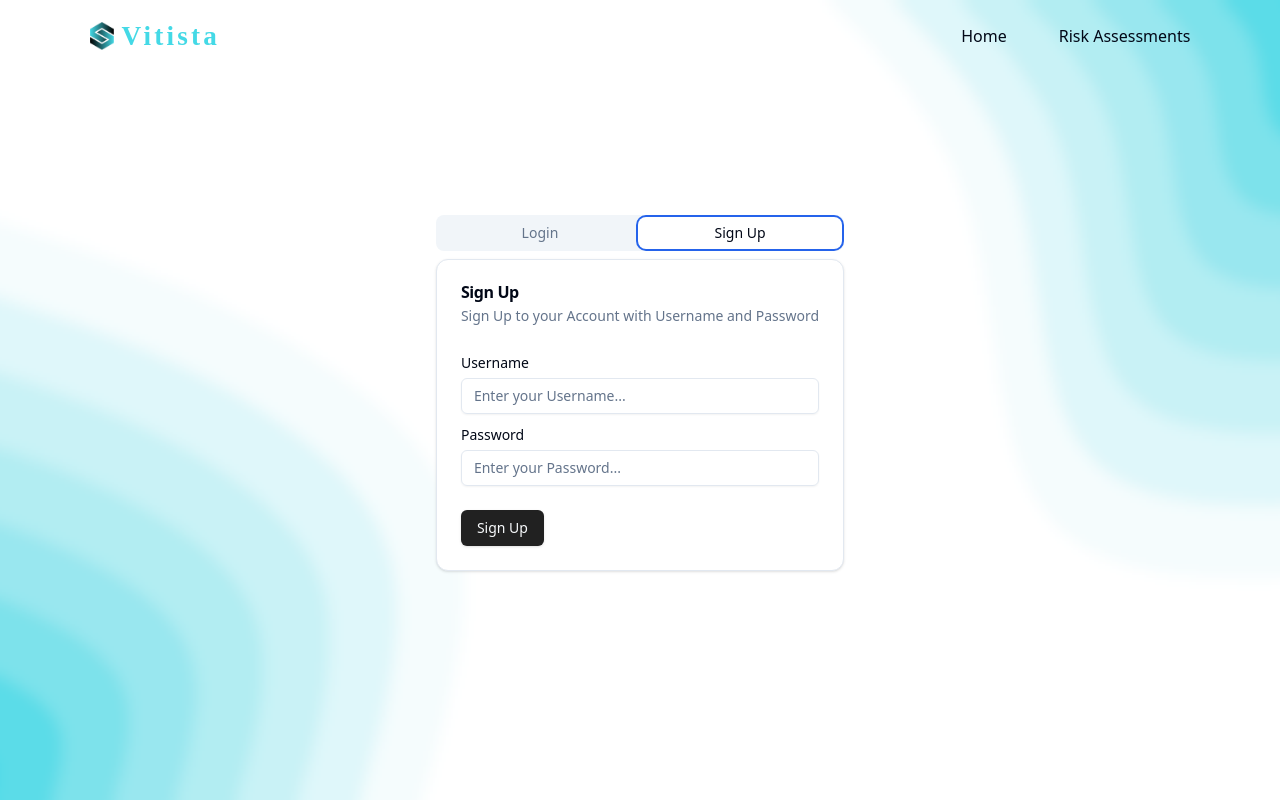
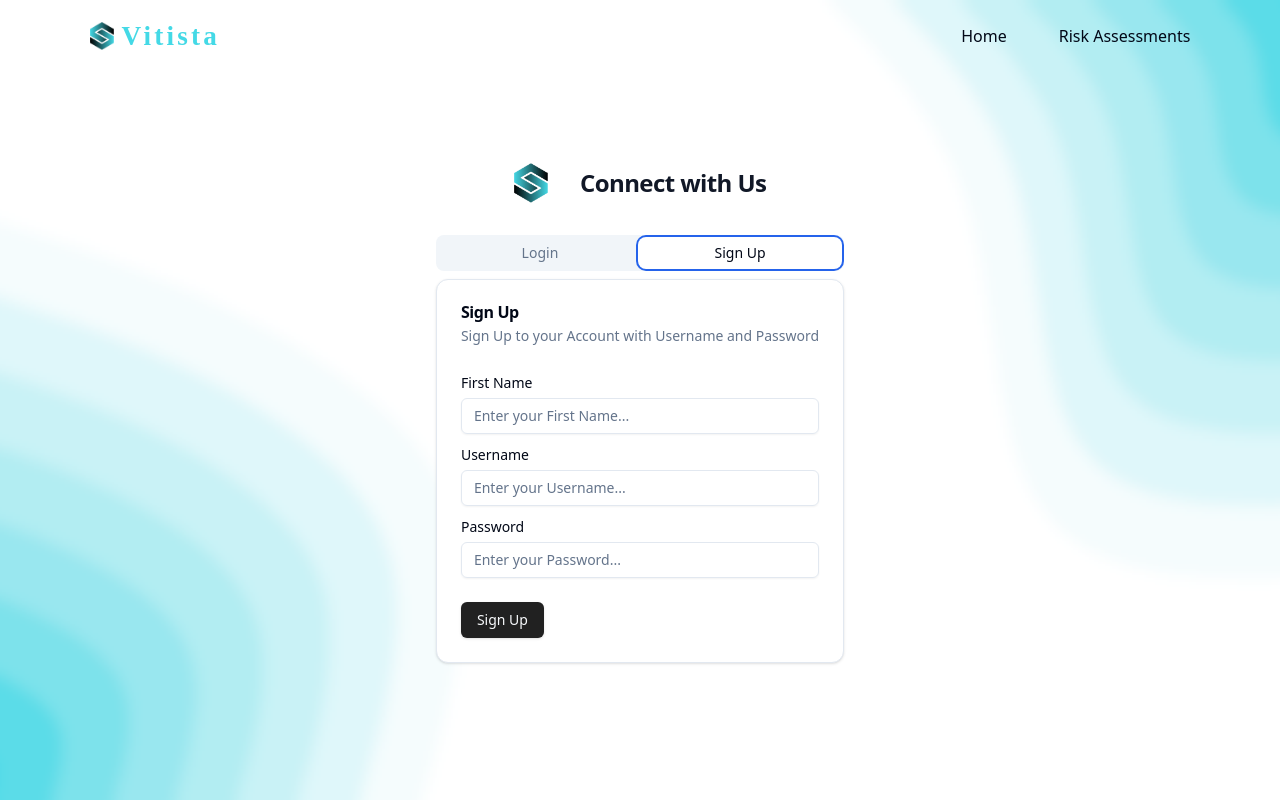
Before and after one commit to puneeth072003/Vitista, a React (Vite) app in the folder Frontend/: page /connect in a window 1280 px wide. Both pictures are taken after a click on the tab "Sign Up". Built offline with nearby package versions, Linux system fonts and the light colour scheme; no server answers; a web font is replaced by a local one.

Commit message:
fix #3: Fixed Connect Page Styles and Logic
Signed-off-by: Soorya U <sooryau7@gmail.com>

```diff
--- a/Frontend/src/pages/Connect/index.tsx
+++ b/Frontend/src/pages/Connect/index.tsx
@@ -21,35 +21,42 @@ import { faThumbsUp } from "@fortawesome/free-solid-svg-icons";
 import { IConnect } from "@/interface";
 
 import axios from "axios";
+
 import { useNavigate } from "react-router-dom";
+
+import logo from "@/assets/icon.png";
 
 const BACKEND_URL = import.meta.env.VITE_BACKEND_URL;
 
 function Connect() {
   const [username, setUsername] = useState("");
   const [password, setPassword] = useState("");
+  const [firstName, setFirstName] = useState("");
   const [error, setError] = useState(false);
   const [success, setSuccess] = useState(false);
-  const [messages, setMessages] = useState("");
+  const [messages, setMessages] = useState(
+    "Username has been Taken. Try to set another Username."
+  );
 
   const navigate = useNavigate();
 
   const handleLogin = async () => {
-    console.log(`${BACKEND_URL}/v1/signin`);
     const res = await axios.get<IConnect>(`${BACKEND_URL}/v1/signin`, {
       params: { username, password },
     });
 
-    console.log(res.data);
     if (res.data && "error" in res.data) {
       setMessages("Invalid Username or Password");
       setError(true);
-      const setOut = setTimeout(() => setError(false), 5000);
-      clearTimeout(setOut);
+      setTimeout(() => {
+        setError(false);
+      }, 5000);
     } else {
       setSuccess(true);
-      const setOut = setTimeout(() => setError(false), 5000);
-      clearTimeout(setOut);
+      setMessages("Login Successfull!");
+      setTimeout(() => {
+        setSuccess(false);
+      }, 5000);
       navigate("/");
     }
   };
@@ -63,44 +70,55 @@ function Connect() {
     if ("error" in res.data) {
       setError(true);
       setMessages("Username has been Taken. Try to set another Username.");
-      const setOut = setTimeout(() => setError(false), 5000);
-      clearTimeout(setOut);
+      setTimeout(() => {
+        setError(false);
+      }, 5000);
     } else {
       setSuccess(true);
-      const setOut = setTimeout(() => setError(false), 5000);
-      clearTimeout(setOut);
+      setMessages("Sign Up Successfull!");
+      setTimeout(() => {
+        setSuccess(false);
+      }, 5000);
       navigate("/");
     }
   };
 
   return (
     <>
-      {error ? (
+      <main
+        data-place="connect"
+        className="flex flex-col justify-center items-center h-[85vh] gap-[2rem]"
+      >
+        {error && (
           <>
-          <Alert variant="destructive" className="w-[80%] absolute left-[10%]">
+            <Alert
+              variant="destructive"
+              className="w-[80%] shadow shadow-[#00000017] bg-[#00000005]"
+            >
               <ExclamationTriangleIcon className="h-4 w-4" />
               <AlertTitle>Error</AlertTitle>
               <AlertDescription>{messages}</AlertDescription>
             </Alert>
           </>
-      ) : (
-        <></>
         )}
-      {success ? (
+        {success && (
           <>
             <Alert
               variant="default"
-            className="w-[80%] absolute left-[10%] bg-transparent"
+              className="w-[80%] shadow shadow-[#00000017] bg-[#00000005]"
             >
               <FontAwesomeIcon className="h-4 w-4" icon={faThumbsUp} />
               <AlertTitle>Success</AlertTitle>
               <AlertDescription>{messages}</AlertDescription>
             </Alert>
           </>
-      ) : (
-        <></>
         )}
-      <main className="flex flex-col justify-center items-center h-[80vh]  ">
+        <div className="flex justify-center items-center sm:mx-auto sm:w-full sm:max-w-sm gap-[2rem]">
+          <img className="h-10 w-auto" src={logo} alt="Logo" />
+          <h2 className="text-center text-2xl font-bold leading-9 tracking-tight text-gray-900">
+            Connect with Us
+          </h2>
+        </div>
         <Tabs defaultValue="login" className="w-inherit px-6">
           <TabsList className="grid w-full grid-cols-2">
             <TabsTrigger value="login">Login</TabsTrigger>
@@ -155,6 +173,15 @@ function Connect() {
               </CardHeader>
               <CardContent className="space-y-2">
                 <div className="space-y-1">
+                  <Label htmlFor="first-name">First Name</Label>
+                  <Input
+                    id="first-name"
+                    placeholder="Enter your First Name..."
+                    value={firstName}
+                    onChange={(e) => setFirstName(e.target.value)}
+                  />
+                </div>
+                <div className="space-y-1">
                   <Label htmlFor="username">Username</Label>
                   <Input
                     id="username"
```
Lines whose indentation alone changed are shown as unchanged.
